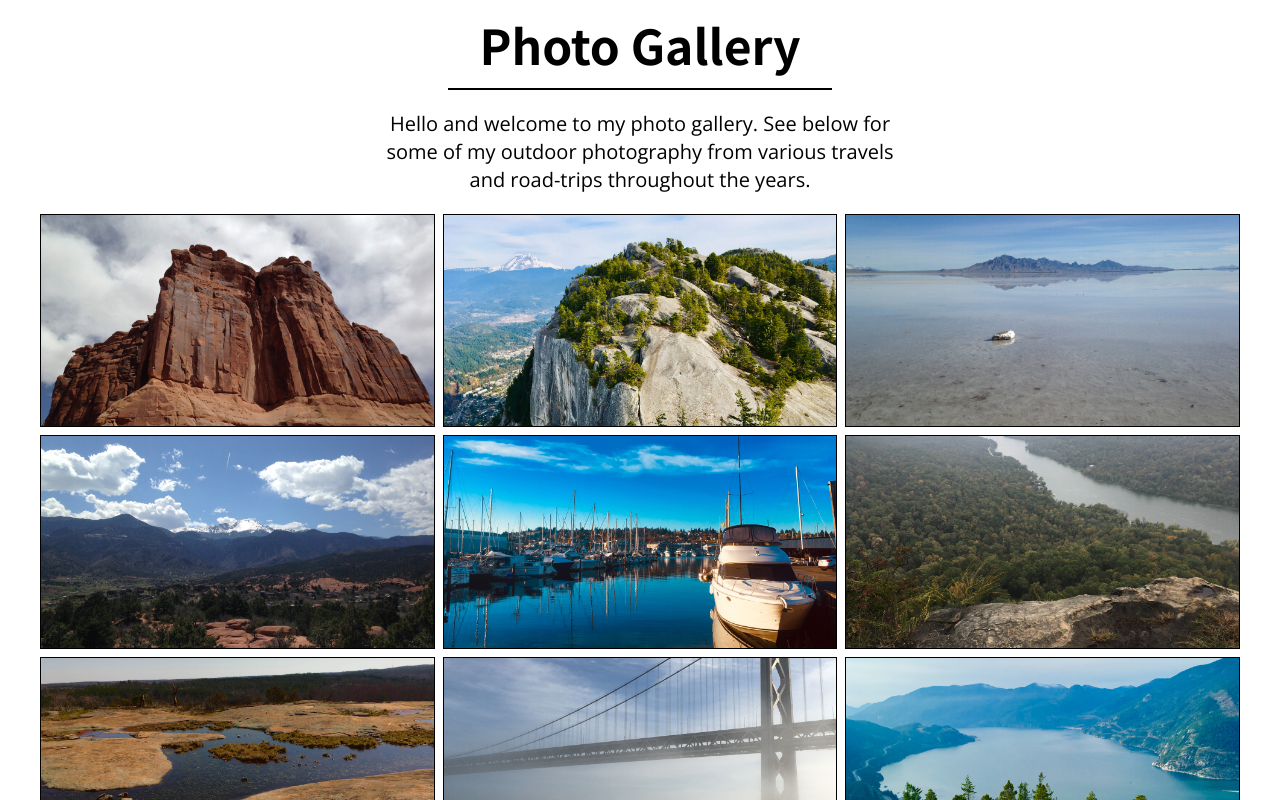
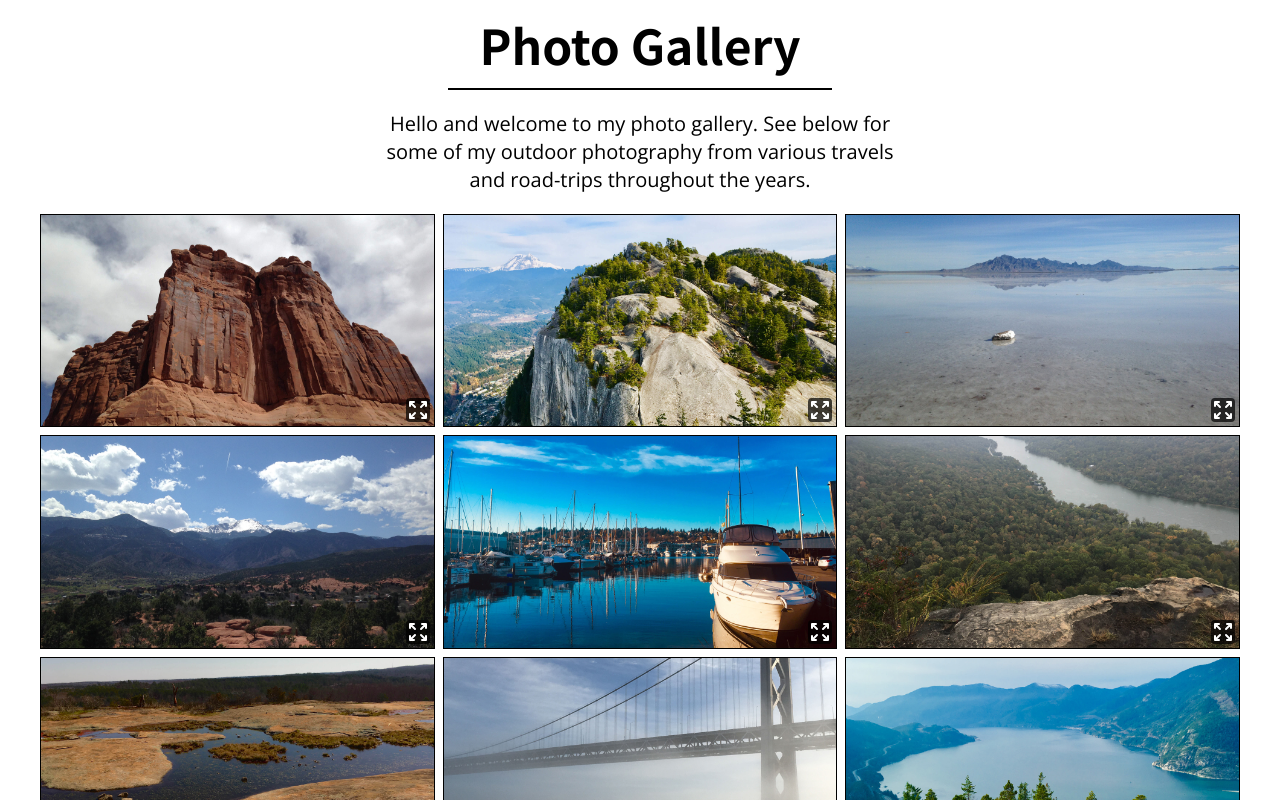
Before and after one commit to wgibbs/photo-gallery-app, a Nuxt app: page / in a window 1280 px wide. Shown: the top 800 px of the page. Built offline with nearby package versions, Linux system fonts and the light colour scheme.

Commit message:
UI updates

```diff
--- a/components/Gallery.vue
+++ b/components/Gallery.vue
@@ -7,7 +7,7 @@
       <button
         :aria-label="'Open Expanded Photo of '+ galleryItem.title"
         @click="activateGallery(index)"
-        class="overflow-hidden border border-black focus:outline-custom"
+        class="overflow-hidden relative border border-black focus:outline-custom"
         :key="index"
         v-for="(galleryItem, index) in galleryItems"
       >
@@ -16,9 +16,12 @@
           :alt="galleryItem.title + ' Button Image'"
           class="transform transition duration-500 hover:scale-110"
         />
+        <svg xmlns="http://www.w3.org/2000/svg" class="h-4 w-4 sm:h-6 sm:w-6 absolute right-1 bottom-1 bg-black bg-opacity-70 rounded text-white" fill="none" viewBox="0 0 24 24" stroke="currentColor">
+          <path stroke-linecap="round" stroke-linejoin="round" stroke-width="2" d="M4 8V4m0 0h4M4 4l5 5m11-1V4m0 0h-4m4 0l-5 5M4 16v4m0 0h4m-4 0l5-5m11 5l-5-5m5 5v-4m0 4h-4" />
+        </svg>
       </button>
     </div>
-    <div class="gallery__expanded container mx-auto relative mx-auto">
+    <div class="gallery__expanded container mx-auto relative">
       <div
         class="gallery__photo-wrap bg-black pb-14"
         :key="index"
@@ -36,7 +39,7 @@
           </h2>
            <button
             :aria-label="'Close Photo of '+ galleryItem.title"
-            class="text-white py-0 px-1 focus:outline-custom2"
+            class="text-white p-0 focus:outline-custom2"
             @click="closeGallery"
           >
             <svg xmlns="http://www.w3.org/2000/svg" class="h-10 w-10" fill="none" viewBox="0 0 24 24" stroke="currentColor">
--- a/components/Intro.vue
+++ b/components/Intro.vue
@@ -1,7 +1,7 @@
 <template>
   <section class="introduction">
-    <div class="container p-5 max-w-xl mx-auto font-open-sans text-center">
-      <p class="font-normal text-lg md:text-xl">
+    <div class="container font-open-sans p-5 max-w-xl mx-auto text-center">
+      <p class="text-lg md:text-xl">
         Hello and welcome to my photo gallery. See below for some of my outdoor photography from various travels and road-trips throughout the years.
       </p>
     </div>
```
